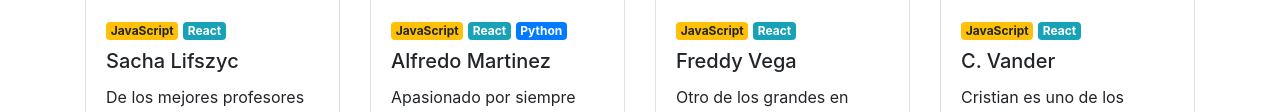
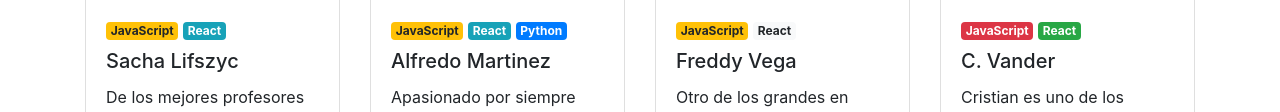
Before and after one commit to alfredomtzg/bootstrap, a plain HTML site: page index.html in a window 1280 px wide. Shown: the part 906-1018 px from the top of the page. Drawn offline with nearby package versions, Linux system fonts and the light colour scheme.

Commit message:
Se agrego badge de otros colores

```diff
--- a/index.html
+++ b/index.html
@@ -118,7 +118,7 @@
               <div class="card-body">
                 <div class="badges mb-2">
                   <span class="badge badge-warning">JavaScript</span>
-                  <span class="badge badge-info">React</span>
+                  <span class="badge badge-light">React</span>
                 </div>
                 <h5 class="card-title">Freddy Vega</h5>
                 <p class="card-text">Otro de los grandes en programación, coofundador de platzi </p>
@@ -131,8 +131,8 @@
               <img class="card-img-top" src="https://raw.githubusercontent.com/platzi/bootstrap/gh-pages/assets/speakers/cvander.jpeg" alt="Foto de Cris">
               <div class="card-body">
                 <div class="badges mb-2">
-                  <span class="badge badge-warning">JavaScript</span>
-                  <span class="badge badge-info">React</span>
+                  <span class="badge badge-danger">JavaScript</span>
+                  <span class="badge badge-success">React</span>
                 </div>
                 <h5 class="card-title">C. Vander</h5>
                 <p class="card-text">Cristian es uno de los fundadores de platzi, no puedes irte sin hablar con él, de los mejores en el área de desarrollo </p>
```
